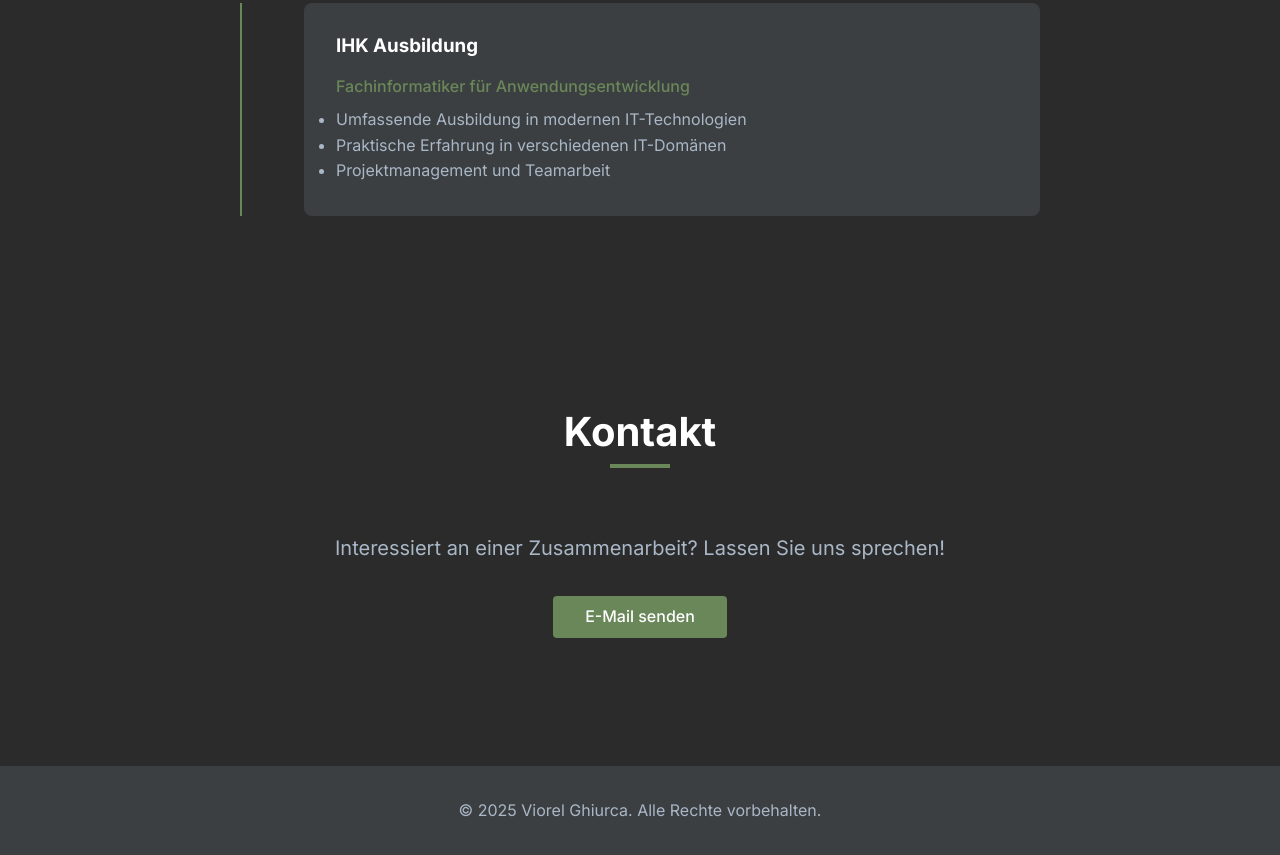
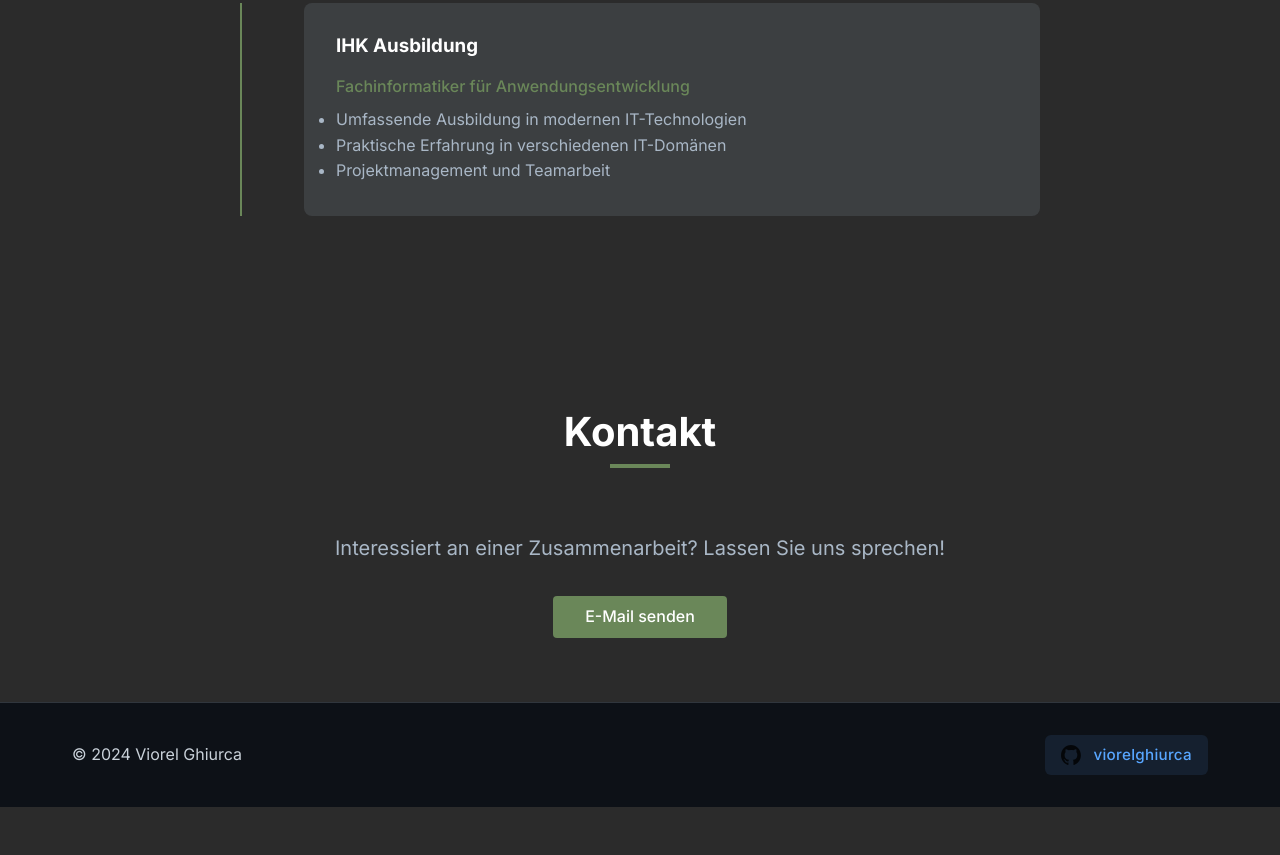
Before and after one commit to viorelghiurca/vio.landingpage, a website built with webpack: page docs/index.html in a window 1280 px wide. Shown: the part 1776-2631 px from the top of the page. After the commit the page ends 2583 px from the top, so only its background shows below. Built offline with nearby package versions, Linux system fonts and the light colour scheme.

Commit message:
chore: Update dependencies and restructure project files
This commit updates several development dependencies in package.json and package-lock.json to their latest versions, ensuring compatibility and security. Additionally, it modifies the output path in webpack.config.js to direct compiled files to the 'docs/js' directory instead of 'public/js'. The static file serving path in server.ts is also updated to reflect this change.

Furthermore, the footer in index.html is enhanced with a GitHub link for better visibility and accessibility.

No newline was added at the end of the file to maintain consistency with previous formatting.

```diff
--- a/docs/css/style.css
+++ b/docs/css/style.css
@@ -41,6 +41,15 @@ body {
     color: var(--color-text);
     background-color: var(--color-bg);
     overflow-x: hidden;
+    margin: 0;
+    padding: 0;
+    min-height: 100vh;
+    display: flex;
+    flex-direction: column;
+}
+
+main {
+    flex: 1;
 }
 
 /* Particles Background */
@@ -285,10 +294,51 @@ h1, h2, h3, h4, h5, h6 {
 
 /* Footer */
 .footer {
-    background: var(--color-bg-secondary);
-    padding: var(--spacing-lg) 0;
-    text-align: center;
-    margin-top: var(--spacing-xl);
+    background-color: #0d1117;
+    color: #c9d1d9;
+    padding: 2rem 0;
+    margin-top: auto;
+    border-top: 1px solid #30363d;
+}
+
+.footer-content {
+    max-width: 1200px;
+    margin: 0 auto;
+    padding: 0 2rem;
+    display: flex;
+    justify-content: space-between;
+    align-items: center;
+}
+
+.github-link {
+    color: #58a6ff;
+    text-decoration: none;
+    display: flex;
+    align-items: center;
+    gap: 0.75rem;
+    padding: 0.5rem 1rem;
+    border-radius: 6px;
+    transition: all 0.2s ease;
+    background-color: rgba(88, 166, 255, 0.1);
+}
+
+.github-link:hover {
+    background-color: rgba(88, 166, 255, 0.2);
+    color: #79c0ff;
+    transform: translateY(-1px);
+}
+
+.github-icon {
+    width: 20px;
+    height: 20px;
+    filter: invert(1);
+    opacity: 0.8;
+}
+
+.github-username {
+    font-weight: 500;
+    font-size: 0.95rem;
+    letter-spacing: 0.3px;
 }
 
 /* Responsive Design */
@@ -309,6 +359,19 @@ h1, h2, h3, h4, h5, h6 {
 
     .skills-grid {
         grid-template-columns: 1fr;
+    }
+}
+
+@media (max-width: 600px) {
+    .footer-content {
+        flex-direction: column;
+        gap: 1.5rem;
+        text-align: center;
+        padding: 0 1rem;
+    }
+
+    .github-link {
+        padding: 0.4rem 0.8rem;
     }
 }
 
--- a/docs/index.html
+++ b/docs/index.html
@@ -119,8 +119,12 @@
     </main>
 
     <footer class="footer">
-        <div class="container">
-            <p>&copy; <span id="current-year"></span> Viorel Ghiurca. Alle Rechte vorbehalten.</p>
+        <div class="footer-content">
+            <p>&copy; 2024 Viorel Ghiurca</p>
+            <a href="https://github.com/viorelghiurca" target="_blank" rel="noopener noreferrer" class="github-link">
+                <img src="img/github-mark.svg" alt="GitHub Logo" class="github-icon">
+                <span class="github-username">viorelghiurca</span>
+            </a>
         </div>
     </footer>
 
--- a/src/server.ts
+++ b/src/server.ts
@@ -34,11 +34,11 @@ app.use(helmet({
 app.use(compression());
 
 // Serve static files
-app.use(express.static(path.join(__dirname, '../public')));
+app.use(express.static(path.join(__dirname, '../docs')));
 
 // Main route
 app.get('/', (_req: Request, res: Response): void => {
-    res.sendFile(path.join(__dirname, '../public', 'index.html'));
+    res.sendFile(path.join(__dirname, '../docs', 'index.html'));
 });
 
 // Error handling middleware
--- a/webpack.config.js
+++ b/webpack.config.js
@@ -17,7 +17,7 @@ module.exports = {
     },
     output: {
         filename: 'main.js',
-        path: path.resolve(__dirname, 'public/js'),
+        path: path.resolve(__dirname, 'docs/js'),
     },
     devtool: 'source-map',
 };
```
Also changed, not shown: package.json (+6 -6 lines), docs/img/github-mark.svg (added), 1 other file.
